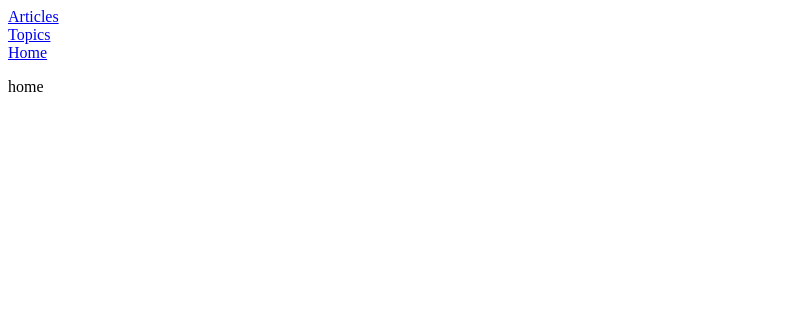
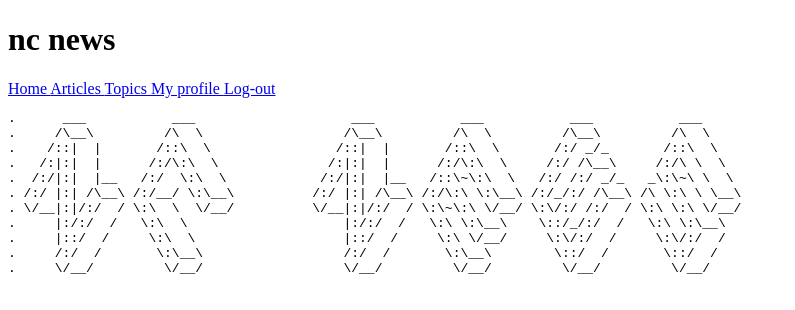
Before and after one commit to jlcdmp/fend-ncnews, a React (Create React App) app: page / in a window 1280 px wide. Shown: the top 310 px of the page, without its empty margins (0-795 px from the left). Built offline with nearby package versions, Linux system fonts and the light colour scheme.

Commit message:
addition of static buttons, re facotring structure of article

```diff
--- a/src/App.js
+++ b/src/App.js
@@ -13,12 +13,13 @@ class App extends Component {
     return (
       <div className="App">
         <header className="App-header">
+          <h1>nc news</h1>
           <nav>
-            <Link to='/articles'>Articles</Link>
-            <br />
-            <Link to='/topics'>Topics</Link>
-            <br />
-            <Link to='/'>Home</Link>
+            <Link to='/'>Home </Link>
+            <Link to='/articles'>Articles </Link>
+            <Link to='/topics'>Topics </Link>
+            <Link to='users/:user_id'>My profile </Link>
+            <Link to=''>Log-out </Link>
           </nav>
 
           <Router>
@@ -43,9 +44,39 @@ class App extends Component {
 
 const Home = () => {
   return (
-    <p>
-      home
-    </p>
+
+    <pre>
+      .      ___           ___                    ___           ___           ___           ___
+      <br />
+      .     /\__\         /\  \                  /\__\         /\  \         /\__\         /\  \
+      <br />
+
+      .    /::|  |       /::\  \                /::|  |       /::\  \       /:/ _/_       /::\  \
+      <br />
+
+      .   /:|:|  |      /:/\:\  \              /:|:|  |      /:/\:\  \     /:/ /\__\     /:/\ \  \
+      <br />
+
+      .  /:/|:|  |__   /:/  \:\  \            /:/|:|  |__   /::\~\:\  \   /:/ /:/ _/_   _\:\~\ \  \
+      <br />
+
+      . /:/ |:| /\__\ /:/__/ \:\__\          /:/ |:| /\__\ /:/\:\ \:\__\ /:/_/:/ /\__\ /\ \:\ \ \__\
+      <br />
+
+      . \/__|:|/:/  / \:\  \  \/__/          \/__|:|/:/  / \:\~\:\ \/__/ \:\/:/ /:/  / \:\ \:\ \/__/
+      <br />
+
+      .     |:/:/  /   \:\  \                    |:/:/  /   \:\ \:\__\    \::/_/:/  /   \:\ \:\__\
+      <br />
+
+      .     |::/  /     \:\  \                   |::/  /     \:\ \/__/     \:\/:/  /     \:\/:/  /
+      <br />
+
+      .     /:/  /       \:\__\                  /:/  /       \:\__\        \::/  /       \::/  /
+      <br />
+
+      .     \/__/         \/__/                  \/__/         \/__/         \/__/         \/__/
+  </pre>
   )
 }
 
--- a/src/Articles.css
+++ b/src/Articles.css
@@ -1,9 +1,12 @@
 .articlelist{
   list-style-type: none;
+  padding:5px;
+  margin:5px
 }
 
 .articleitem{
 text-decoration: none;
 color:black;
-
+padding:5px;
+margin:5px;
 }
--- a/src/components/Article.jsx
+++ b/src/components/Article.jsx
@@ -1,6 +1,7 @@
 import React, { Component } from 'react';
 import axios from 'axios'
 import { Link } from '@reach/router'
+const moment = require('moment')
 
 class Article extends Component {
   constructor(props) {
@@ -27,11 +28,11 @@ class Article extends Component {
     return (
       <div>
         <h2>{this.state.article.title}</h2 >
+        <h5>by {this.state.article.author}</h5>
+        <h6> Posted:{moment(this.state.article.created_at).fromNow()} </h6>
         <h4>{this.state.article.topic}</h4>
         <h4>{this.state.article.body}</h4>
-        <h5>Written by: {this.state.article.author}</h5>
-        <h6>Created at :{this.state.article.created_at} </h6>
-        <h5>Votes:{this.state.article.votes}</h5>
+        <h5>Votes:{this.state.article.votes} <button type='button'>👍</button> <button type='button'>👎</button></h5>
         <h5><Link to={`/articles/${this.props.article_id}/comments`}>Comments</Link>:{this.state.article.comment_count}</h5>
       </div>
     );
--- a/src/components/Articles.jsx
+++ b/src/components/Articles.jsx
@@ -20,6 +20,17 @@ class Articles extends Component {
     const { articles } = this.state
     return (
       <div>
+        <select >
+          <option></option>
+          <option>newest</option>
+          <option>oldest</option>
+          <option>most votes</option>
+          <option>least votes</option>
+          <option>most discussed</option>
+          <option>random</option>
+        </select >
+        <button>search</button>
+
         <ul className='articlelist' >{articles.map(article => {
           return <li key={article.article_id}><Link className='articleitem' data={this.state.articles} to={`/articles/${article.article_id}`}>{article.title}</Link ></li >
         })
--- a/src/components/Comments.jsx
+++ b/src/components/Comments.jsx
@@ -1,5 +1,7 @@
 import React, { Component } from 'react';
 import axios from 'axios'
+const moment = require('moment')
+
 
 class Comments extends Component {
   constructor(props) {
@@ -26,9 +28,14 @@ class Comments extends Component {
 
     return (
       < div >
-        {this.state.comments.map(comment => <p>{comment.body} <br />written by:{comment.author}   votes: {comment.votes} created at: {comment.created_at}</p>
+        {this.state.comments.map(comment => <p>{comment.author} <br />{comment.body}   votes: {comment.votes} <button type='button'>👍</button> <button type='button'>👎</button><br /> posted: {moment(comment.created_at).fromNow()}</p>
         )}
+        <form>
+          your comment <input type='text' ></input >
+          <button type='button'>comment</button>
+        </form>
       </div >
+
     );
   }
 
```
